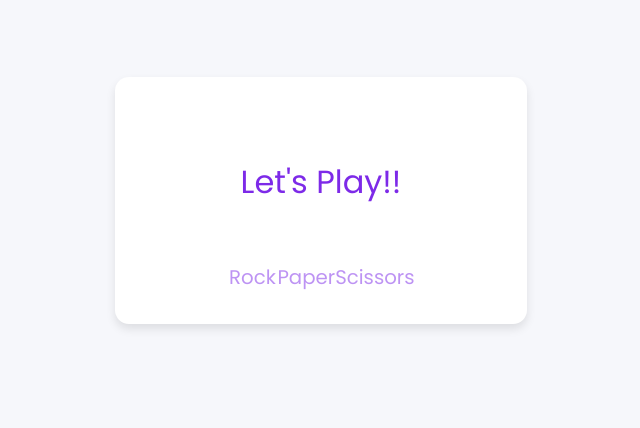
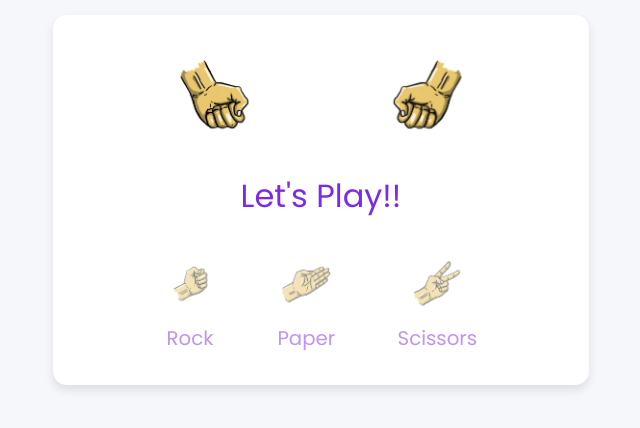
Before and after one commit to samsham7/rockpprscissor, a plain HTML site: page index.html in a window 1280 px wide. Shown: the part 200-628 px from the top of the page, without its empty margins (319-959 px from the left). Drawn offline with Linux system fonts and the light colour scheme.

Commit message:
index.html

```diff
--- a/index.html
+++ b/index.html
@@ -13,10 +13,10 @@
       <div class="result_field">
         <div class="result_images">
           <span class="user_result">
-            <img src="images/rock.png" alt="" />
+            <img src="rock.png" alt="" />
           </span>
           <span class="cpu_result">
-            <img src="images/rock.png" alt="" />
+            <img src="rock.png" alt="" />
           </span>
         </div>
         <div class="result">Let's Play!!</div>
@@ -24,15 +24,15 @@
 
       <div class="option_images">
         <span class="option_image">
-          <img src="images/rock.png" alt="" />
+          <img src="rock.png" alt="" />
           <p>Rock</p>
         </span>
         <span class="option_image">
-          <img src="images/paper.png" alt="" />
+          <img src="paper.png" alt="" />
           <p>Paper</p>
         </span>
         <span class="option_image">
-          <img src="images/scissors.png" alt="" />
+          <img src="scissors.png" alt="" />
           <p>Scissors</p>
         </span>
       </div>
```
